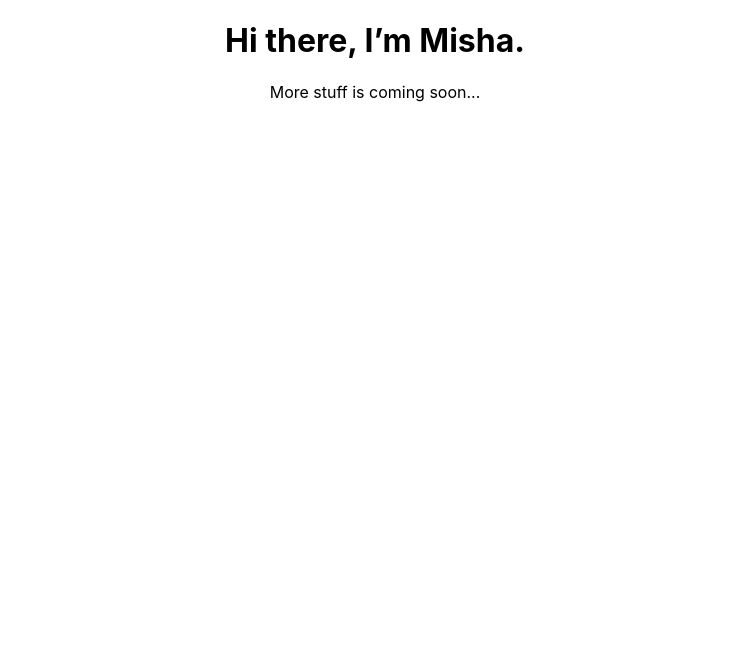
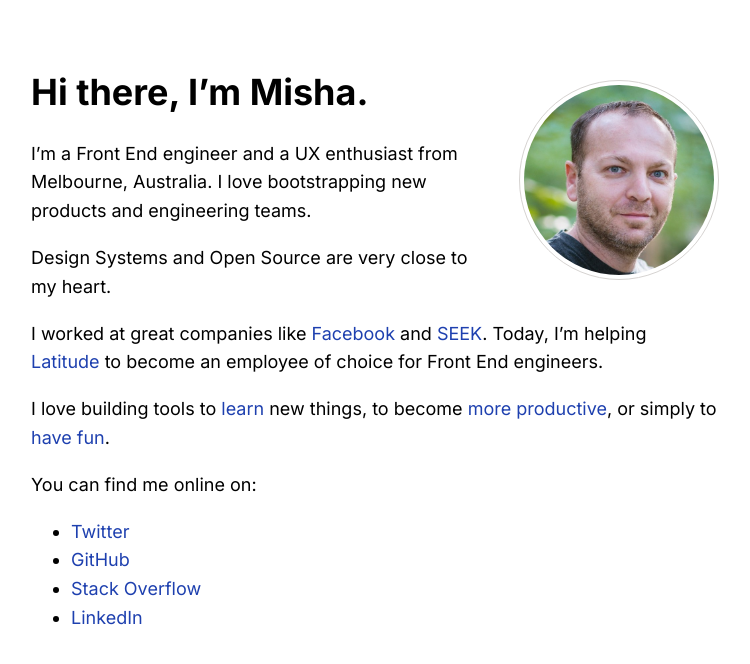
Before and after one commit to moroshko/misha-moroshko, a Next.js app: page / in a window 1280 px wide. Shown: the top 664 px of the page, without its empty margins (265-1015 px from the left). Built offline with nearby package versions, Linux system fonts and the light colour scheme.

Commit message:
Add basic homepage

```diff
--- /dev/null
+++ b/components/ExternalLink.tsx
@@ -0,0 +1,14 @@
+import { ReactNode } from "react";
+
+type Props = {
+  href: string;
+  children: ReactNode;
+};
+
+export default function ExtrnalLink({ href, children }: Props) {
+  return (
+    <a href={href} target="_blank" rel="noreferrer">
+      {children}
+    </a>
+  );
+}
--- /dev/null
+++ b/pages/_document.tsx
@@ -0,0 +1,21 @@
+import Document, { Html, Head, Main, NextScript } from "next/document";
+
+export default class MyDocument extends Document {
+  render() {
+    return (
+      <Html lang="en">
+        <Head>
+          <link rel="preconnect" href="https://fonts.gstatic.com" />
+          <link
+            rel="stylesheet"
+            href="https://fonts.googleapis.com/css2?family=Inter:wght@400;700&display=swap"
+          />
+        </Head>
+        <body>
+          <Main />
+          <NextScript />
+        </body>
+      </Html>
+    );
+  }
+}
--- a/pages/api/hello.ts
+++ /dev/null
@@ -1,13 +0,0 @@
-// Next.js API route support: https://nextjs.org/docs/api-routes/introduction
-import type { NextApiRequest, NextApiResponse } from 'next'
-
-type Data = {
-  name: string
-}
-
-export default function handler(
-  req: NextApiRequest,
-  res: NextApiResponse<Data>
-) {
-  res.status(200).json({ name: 'John Doe' })
-}
--- a/pages/index.tsx
+++ b/pages/index.tsx
@@ -1,4 +1,7 @@
 import Head from "next/head";
+import Image from "next/image";
+import ExternalLink from "../components/ExternalLink";
+import myPicture from "../public/images/misha.jpeg";
 import styles from "../styles/Home.module.css";
 
 export default function Home() {
@@ -10,9 +13,82 @@ export default function Home() {
         <link rel="icon" href="/favicon.ico" />
       </Head>
       <main className={styles.main}>
-        <h1>Hi there, I’m Misha.</h1>
-        <p>More stuff is coming soon...</p>
+        <div className={styles.introContainer}>
+          <h1>Hi there, I’m Misha.</h1>
+          <div className={styles.myPictureContainer}>
+            <Image
+              className={styles.myPicture}
+              src={myPicture}
+              alt="Picture of Misha Moroshko"
+            />
+          </div>
+          <p>
+            I’m a Front End engineer and a UX enthusiast from Melbourne,
+            Australia. I love bootstrapping new products and engineering teams.
+          </p>
+          <p>Design Systems and Open Source are very close to my heart.</p>
+        </div>
+        <p>
+          {`I worked at great companies like `}
+          <ExternalLink href="https://twitter.com/fb_engineering">
+            Facebook
+          </ExternalLink>
+          {` and `}
+          <ExternalLink href="https://www.seek.com.au">SEEK</ExternalLink>
+          {`. Today, I’m
+              helping `}
+          <ExternalLink href="https://www.latitudefinancial.com.au">
+            Latitude
+          </ExternalLink>
+          {` to become an employee of choice for Front End engineers.`}
+        </p>
+        <p>
+          {`I love building tools to `}
+          <ExternalLink href="https://rxviz.com">learn</ExternalLink>
+          {` new things, to become `}
+          <ExternalLink href="https://accessible-colors.com">
+            more productive
+          </ExternalLink>
+          {`, or simply to `}
+          <ExternalLink href="https://rotating-circle-illusion.vercel.app">
+            have fun
+          </ExternalLink>
+          .
+        </p>
+        <p>
+          You can find me online on:
+          <ul>
+            <li>
+              <ExternalLink href="https://twitter.com/moroshko">
+                Twitter
+              </ExternalLink>
+            </li>
+            <li>
+              <ExternalLink href="https://github.com/moroshko">
+                GitHub
+              </ExternalLink>
+            </li>
+            <li>
+              <ExternalLink href="https://stackoverflow.com/users/247243/misha-moroshko">
+                Stack Overflow
+              </ExternalLink>
+            </li>
+            <li>
+              <ExternalLink href="https://au.linkedin.com/in/moroshko">
+                LinkedIn
+              </ExternalLink>
+            </li>
+          </ul>
+        </p>
       </main>
     </div>
   );
 }
+/*
+  Get in touch
+  fun facts:
+    - total github stars
+    - stackoverflow reputation
+    - lichess rating (invite me for a game!)
+
+*/
--- a/styles/Home.module.css
+++ b/styles/Home.module.css
@@ -1,3 +1,33 @@
 .main {
-  text-align: center;
+  margin-top: 32px;
+  max-width: 720px;
+  margin-left: auto;
+  margin-right: auto;
+  padding-left: 16px;
+  padding-right: 16px;
 }
+.myPictureContainer {
+  margin-top: 16px;
+  width: 200px;
+  height: 200px;
+  padding: 4px;
+  border-radius: 50%;
+  border: 1px solid #d6d3d1;
+}
+.myPicture {
+  border-radius: 50%;
+}
+@media (min-width: 720px) {
+  .main {
+    margin-top: 64px;
+  }
+  .introContainer {
+    position: relative;
+    padding-right: 240px;
+  }
+  .myPictureContainer {
+    position: absolute;
+    top: 0;
+    right: 0;
+  }
+}
--- a/styles/globals.css
+++ b/styles/globals.css
@@ -2,9 +2,21 @@ html,
 body {
   padding: 0;
   margin: 0;
-  font-family: -apple-system, BlinkMacSystemFont, Segoe UI, Roboto, Oxygen,
-    Ubuntu, Cantarell, Fira Sans, Droid Sans, Helvetica Neue, sans-serif;
+  font-family: "Inter", sans-serif;
+  font-size: 18px;
+  line-height: 1.6;
 }
 * {
   box-sizing: border-box;
 }
+a {
+  color: #1e40af;
+  text-decoration: none;
+}
+a:hover {
+  text-decoration: underline;
+}
+h1 {
+  margin: 0;
+  font-weight: 700;
+}
```
Also changed, not shown: public/images/misha.jpeg (added), 1 other file (tests, documents, lock files or other folders).
